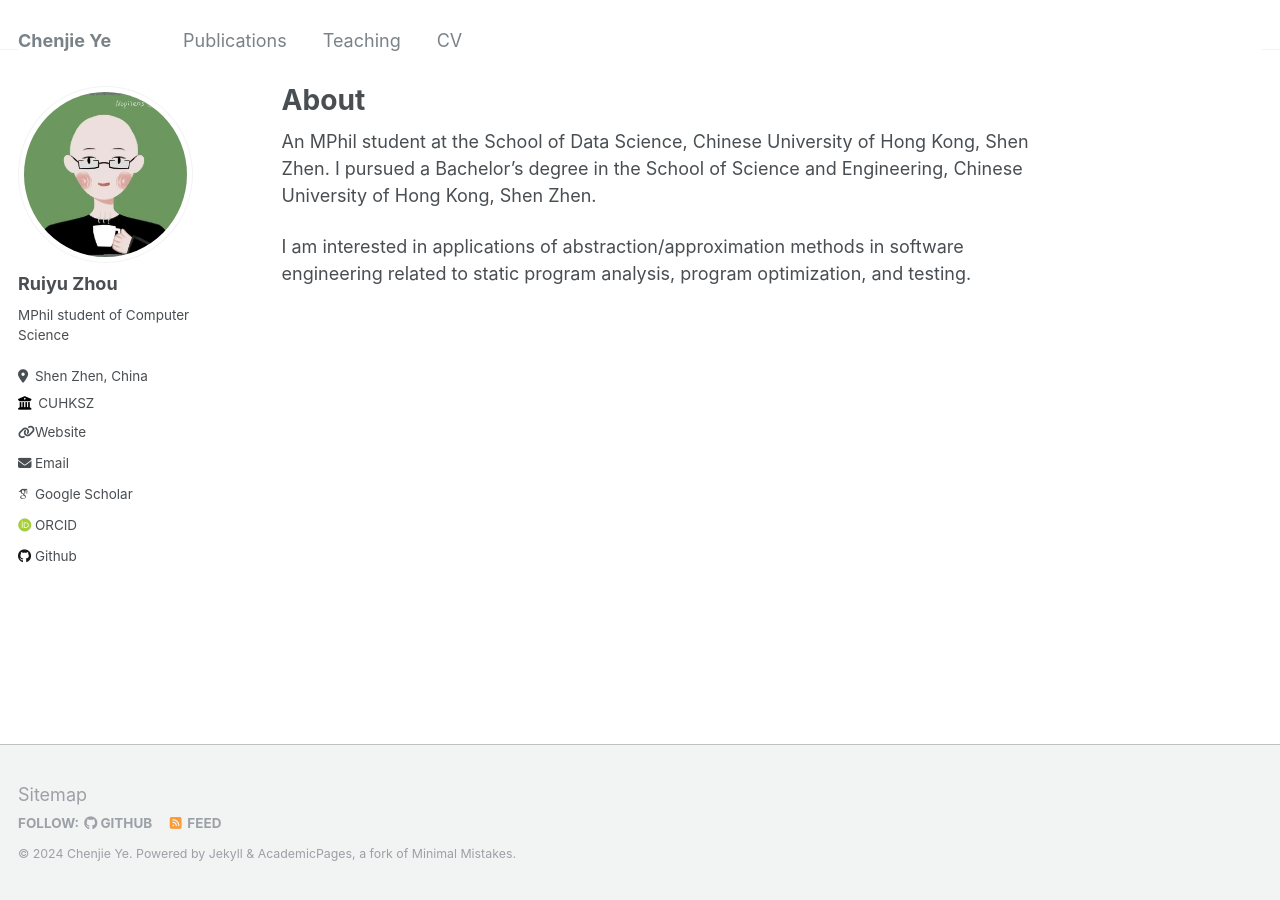
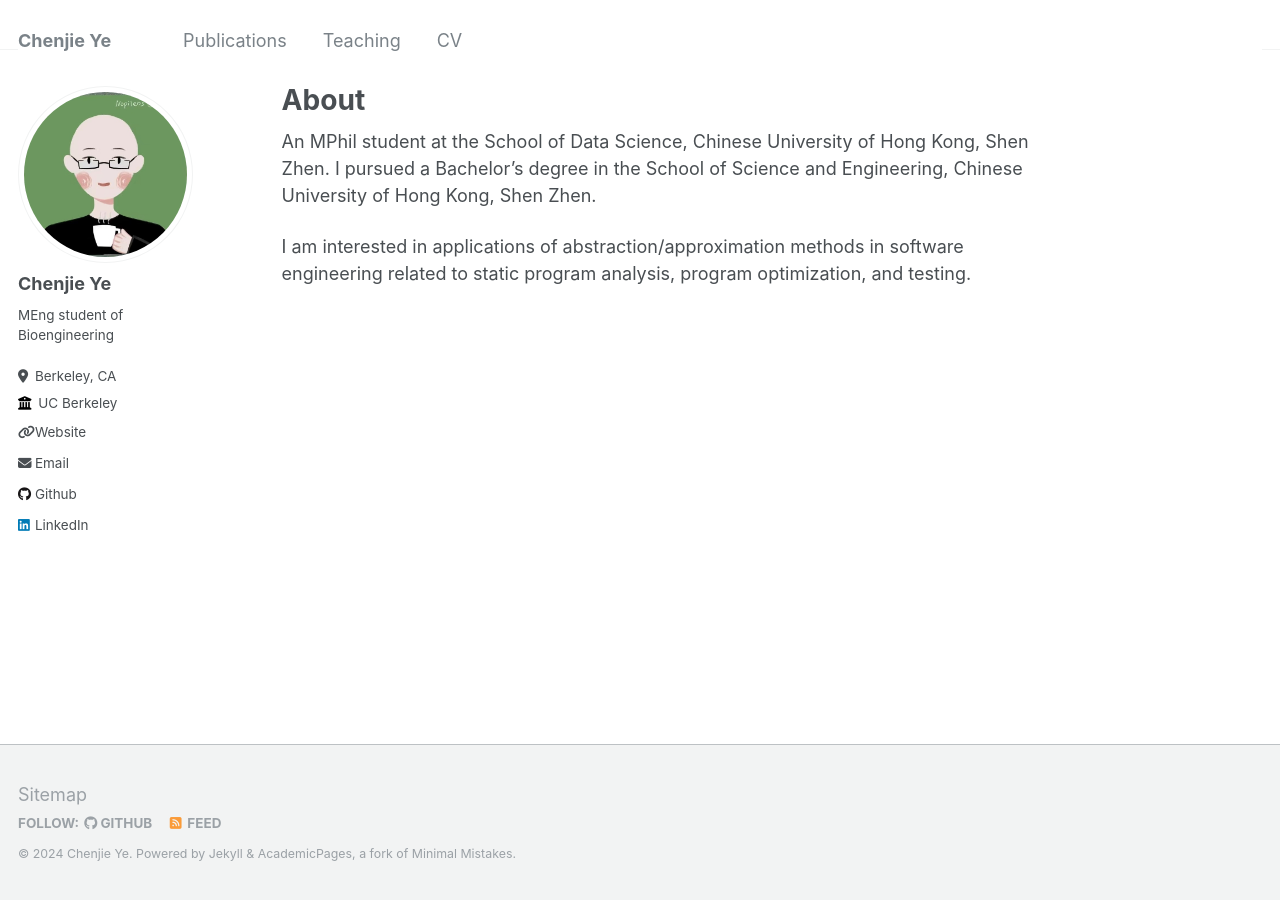
Before and after one commit to Rex-Saron/homie, a Jekyll site: the page built from _pages/about.md, in a window 1280 px wide. Built offline with Jekyll 4.4.1, drawn with Linux system fonts in a browser that asks for light colours; some web fonts are replaced.

Commit message:
Update all parts of  _config.yml

```diff
--- a/_config.yml
+++ b/_config.yml
@@ -11,7 +11,7 @@ locale                   : "en-US"
 title                    : "Chenjie Ye"
 title_separator          : "-"
 name                     : &name "Chenjie Ye"
-description              : &description "MPhil student of Computer Science"
+description              : &description "MEng student of Bioengineering"
 url                      : https://rex-saron.github.io/ # the base hostname & protocol for your site e.g. "https://mmistakes.github.io"
 baseurl                  : "" # the subpath of your site, e.g. "/blog"
 repository               : "Rex-Saron/rex-saron.github.io"
@@ -22,27 +22,27 @@ repository               : "Rex-Saron/rex-saron.github.io"
 author:
   # Biographic information
   avatar           : "avatar-shrink.jpg"
-  name             : "Ruiyu Zhou"
+  name             : "Chenjie Ye"
   pronouns         : # example: "she/her"
-  bio              : "MPhil student of Computer Science"
-  location         : "Shen Zhen, China"
-  employer         : "CUHKSZ"
-  uri              : "https://134arg.github.io"# URL
-  email            : "ruiyuzhou@link.cuhk.edu.cn"
+  bio              : "MEng student of Bioengineering"
+  location         : "Berkeley, CA"
+  employer         : "UC Berkeley"
+  uri              : "https://Rex-Saron.github.io"
+  email            : "jonathan_yc@berkeley.edu"
 
   # Academic websites
   arxiv            : # URL - Update with the correct link to your profile
-  googlescholar    : "https://scholar.google.com/citations?user=qqyXwgQAAAAJ&hl=zh-CN&oi=sra"
+  googlescholar    : # URL
   impactstory      : # URL
-  orcid            : "https://orcid.org/0009-0003-2700-9646"
-  # pubmed           : "https://www.ncbi.nlm.nih.gov/pubmed/?term=john+snow"
+  orcid            : # URL
+  pubmed           : # URL
   researchgate     : # URL
 
   # Repositories and software development
   bitbucket        : # Username - Update with your username on the site
   codepen          : # Username
   dribbble         : # Username
-  github           : "134arg"
+  github           : "rex-saron"
   kaggle           : # Username
   stackoverflow    : # User number or user number and name (i.e., use "1" or "1/jeff-atwood")
 
@@ -56,7 +56,7 @@ author:
   keybase          : # Username
   instagram        : # Username
   lastfm           : # Username
-  linkedin         : # Username
+  linkedin         : 'Chenjie (Jonathan) Ye'
   mastodon         : # URL
   medium           : # URL
   pinterest        : # Username
```
